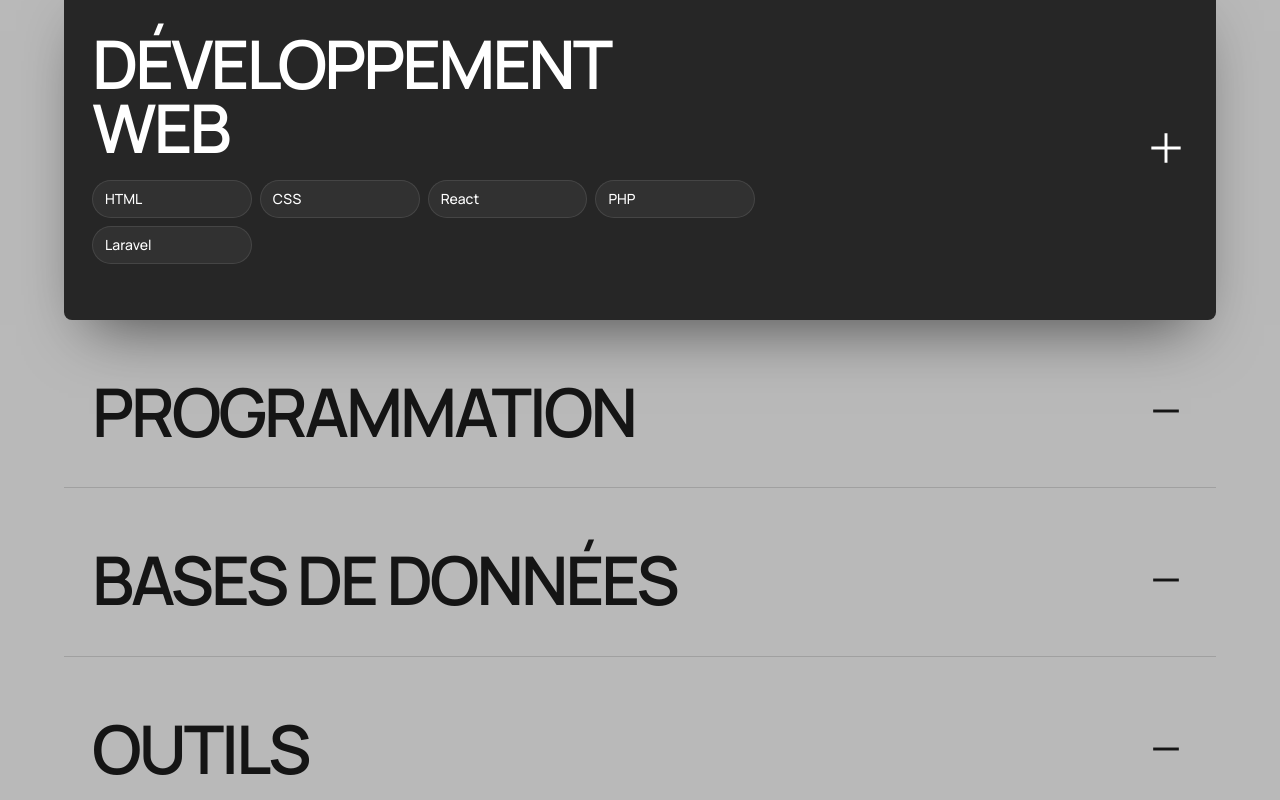
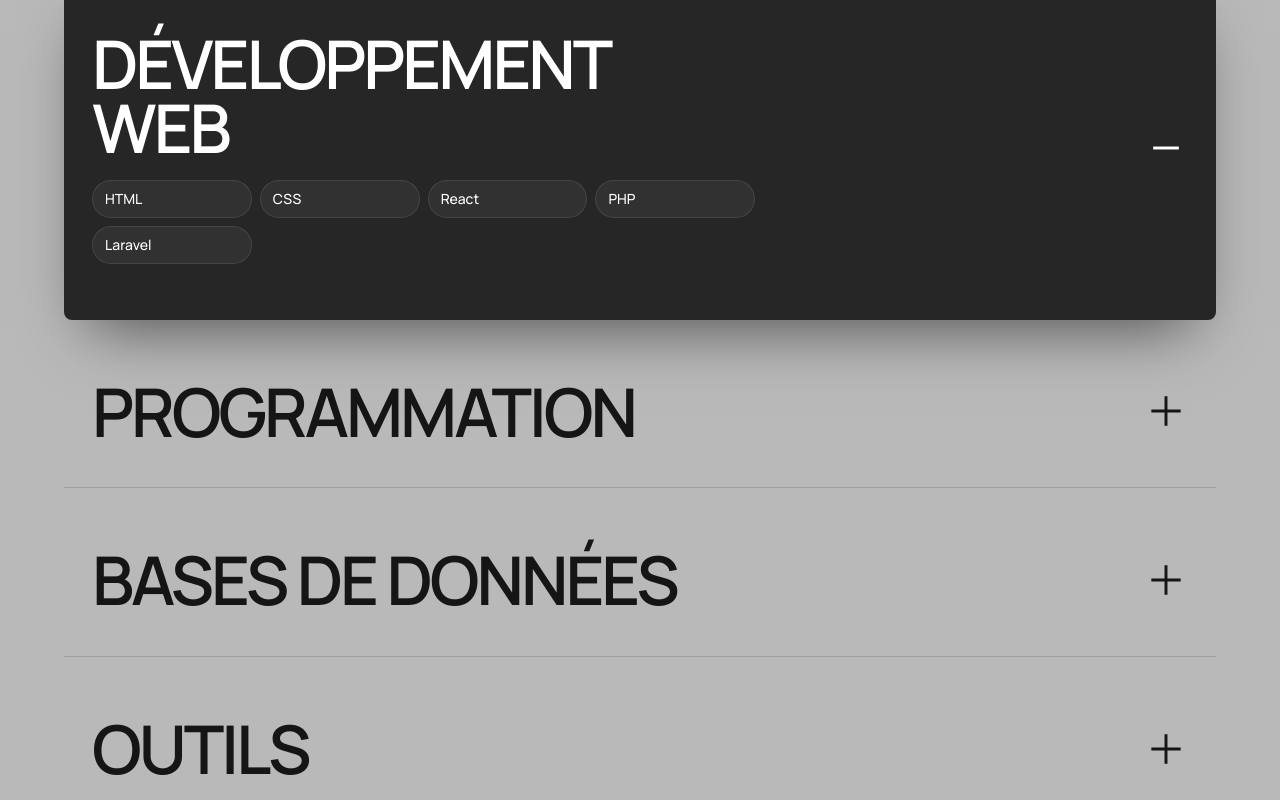
Before and after one commit to FORTUNE2005/Portfolio, a Next.js app: page / in a window 1280 px wide. Shown: the part 2860-3660 px from the top of the page. Built offline with nearby package versions, Linux system fonts and the light colour scheme.

Commit message:
derniere modif

```diff
--- a/src/components/Skills.tsx
+++ b/src/components/Skills.tsx
@@ -38,7 +38,7 @@ export default function Skills() {
                   </div>
                   <span className="shrink-0">
                     <svg viewBox="0 0 24 24" fill="none" stroke="currentColor" strokeWidth="1.6" className="size-9 md:size-11">
-                      <path d="M12 4v16M4 12h16" />
+                      <path d="M5 12h14" />
                     </svg>
                   </span>
                 </div>
@@ -53,7 +53,7 @@ export default function Skills() {
                   </div>
                   <span className="shrink-0">
                     <svg viewBox="0 0 24 24" fill="none" stroke="currentColor" strokeWidth="1.6" className="size-9 md:size-11">
-                      <path d="M5 12h14" />
+                      <path d="M12 4v16M4 12h16" />
                     </svg>
                   </span>
                 </div>
```
